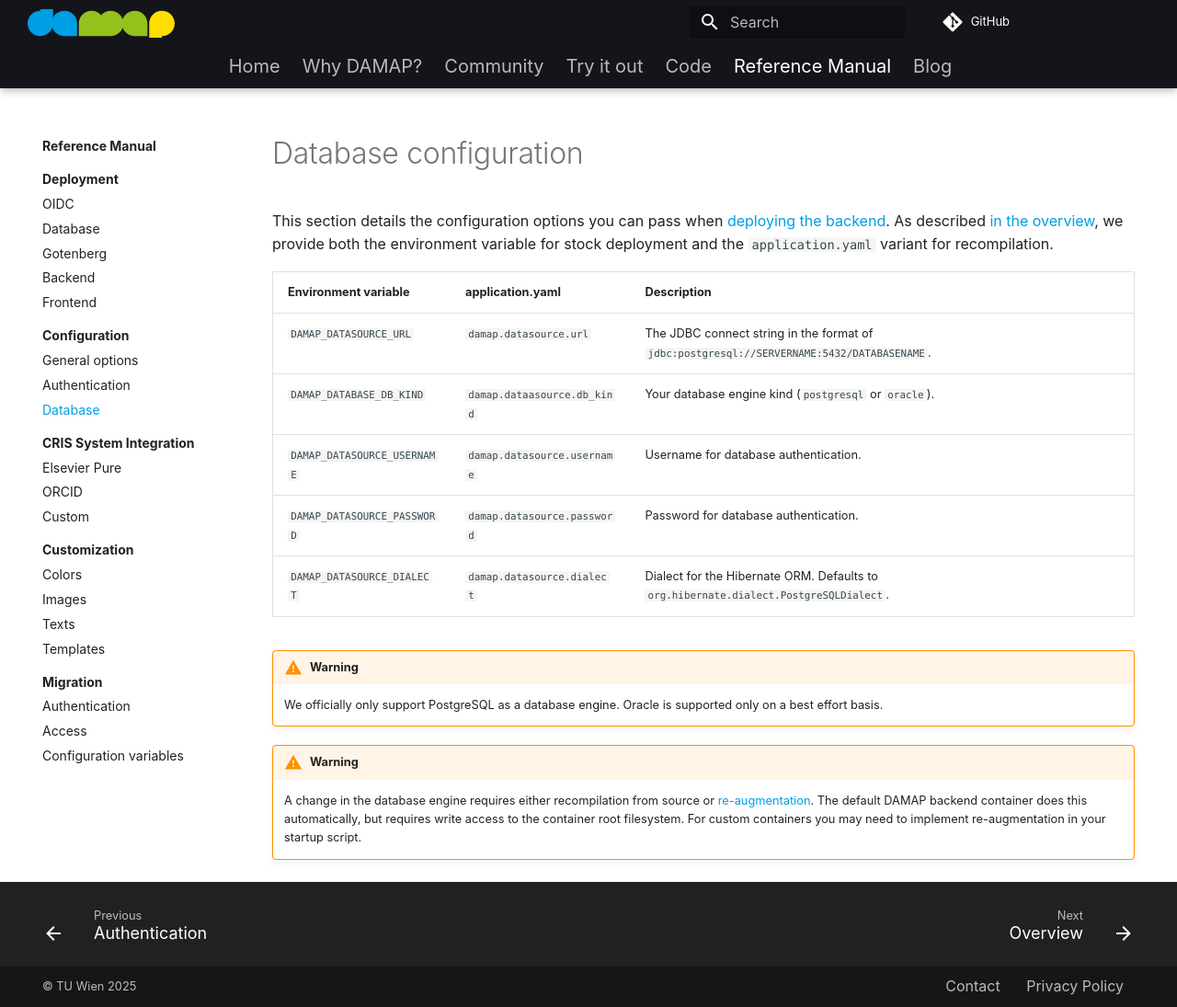
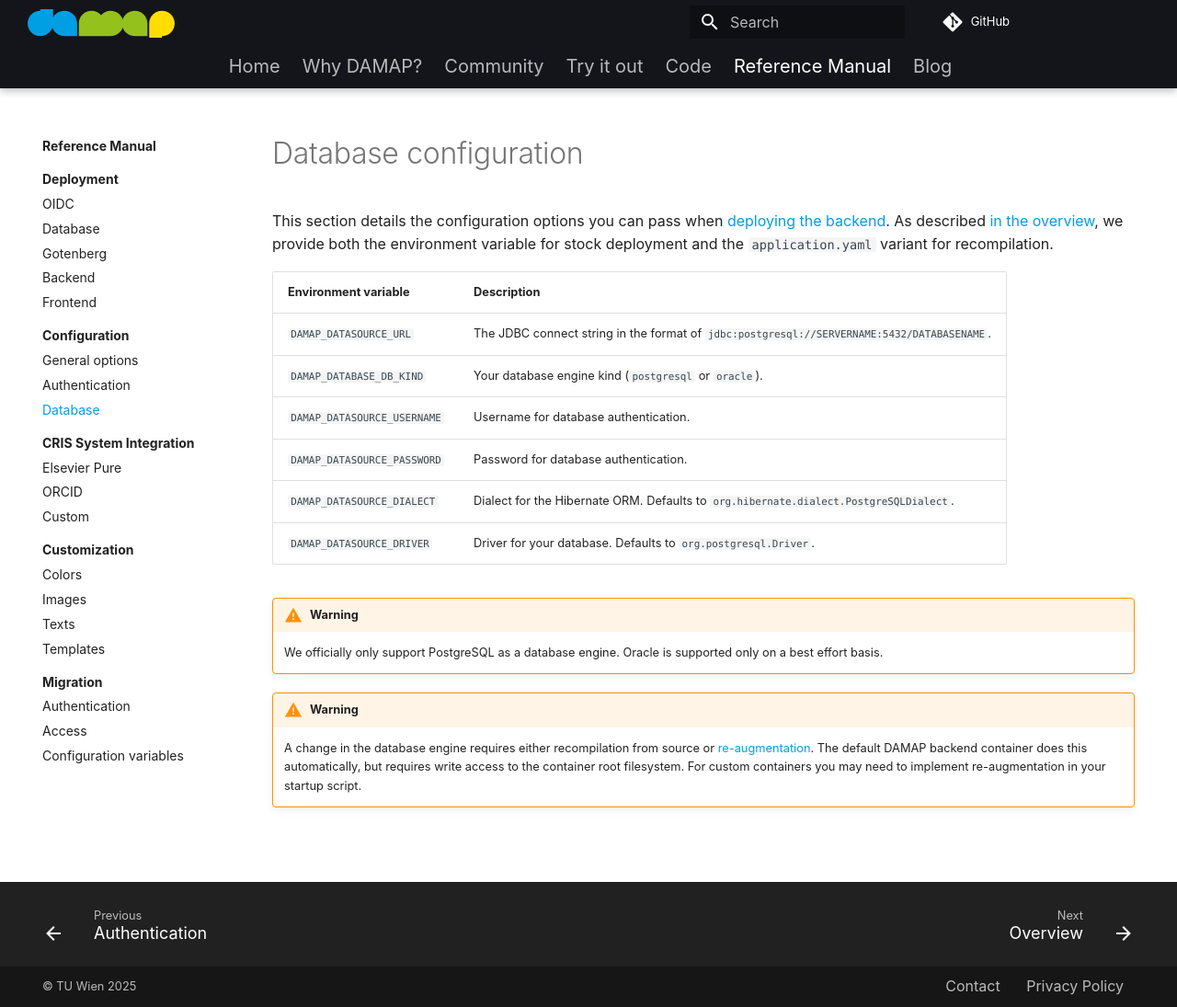
Before and after one commit to damap-org/damap-website, an MkDocs documentation site: the page built from docs/manual/configuration/database.md, in a window 1280 px wide and 1095 px high. Shown: the whole window at 92% size. Built offline with MkDocs 1.6.1 and Material for MkDocs 9.7.7, drawn with Linux system fonts in a browser that asks for light colours; plug-ins that fetch from the network failed and are left out.

Commit message:
Update database section

```diff
--- a/docs/manual/configuration/database.md
+++ b/docs/manual/configuration/database.md
@@ -8,13 +8,14 @@
 
 This section details the configuration options you can pass when [deploying the backend](../deployment/backend.md). As described [in the overview](index.md), we provide both the environment variable for stock deployment and the `application.yaml` variant for recompilation.
 
-| Environment variable        | application.yaml            | Description                                                                                |
-|-----------------------------|-----------------------------|--------------------------------------------------------------------------------------------|
-| `DAMAP_DATASOURCE_URL`      | `damap.datasource.url`      | The JDBC connect string in the format of `jdbc:postgresql://SERVERNAME:5432/DATABASENAME`. |
-| `DAMAP_DATABASE_DB_KIND`    | `damap.dataasource.db_kind` | Your database engine kind (`postgresql` or `oracle`).                                      |
-| `DAMAP_DATASOURCE_USERNAME` | `damap.datasource.username` | Username for database authentication.                                                      |
-| `DAMAP_DATASOURCE_PASSWORD` | `damap.datasource.password` | Password for database authentication.                                                      |
-| `DAMAP_DATASOURCE_DIALECT`  | `damap.datasource.dialect`  | Dialect for the Hibernate ORM. Defaults to `org.hibernate.dialect.PostgreSQLDialect`.      |
+| Environment variable        | Description                                                                                |
+|-----------------------------|--------------------------------------------------------------------------------------------|
+| `DAMAP_DATASOURCE_URL`      | The JDBC connect string in the format of `jdbc:postgresql://SERVERNAME:5432/DATABASENAME`. |
+| `DAMAP_DATABASE_DB_KIND`    | Your database engine kind (`postgresql` or `oracle`).                                      |
+| `DAMAP_DATASOURCE_USERNAME` | Username for database authentication.                                                      |
+| `DAMAP_DATASOURCE_PASSWORD` | Password for database authentication.                                                      |
+| `DAMAP_DATASOURCE_DIALECT`  | Dialect for the Hibernate ORM. Defaults to `org.hibernate.dialect.PostgreSQLDialect`.      |
+| `DAMAP_DATASOURCE_DRIVER`   | Driver for your database. Defaults to `org.postgresql.Driver`.                             |
 
 !!! warning
     We officially only support PostgreSQL as a database engine. Oracle is supported only on a best effort basis.
```
Also changed, not shown: docs/manual/migration/configuration-variables.md (+6 -0 lines).
